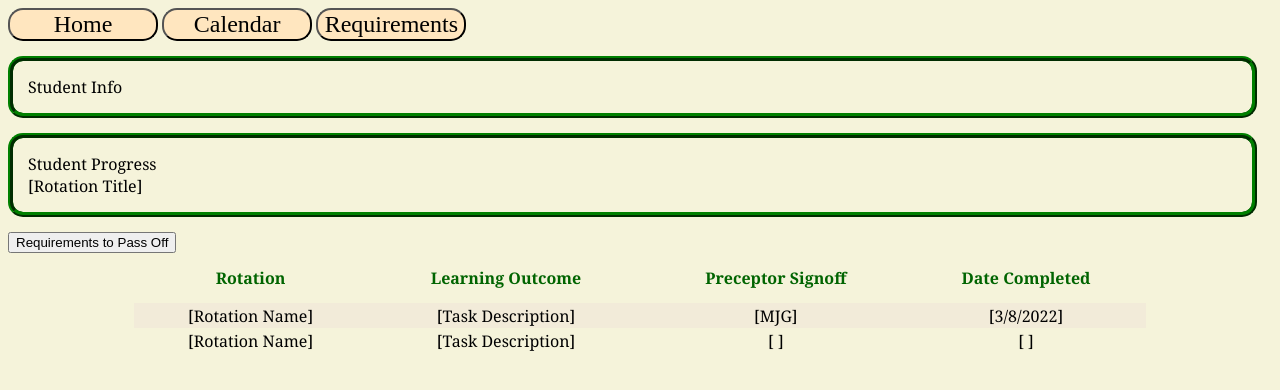
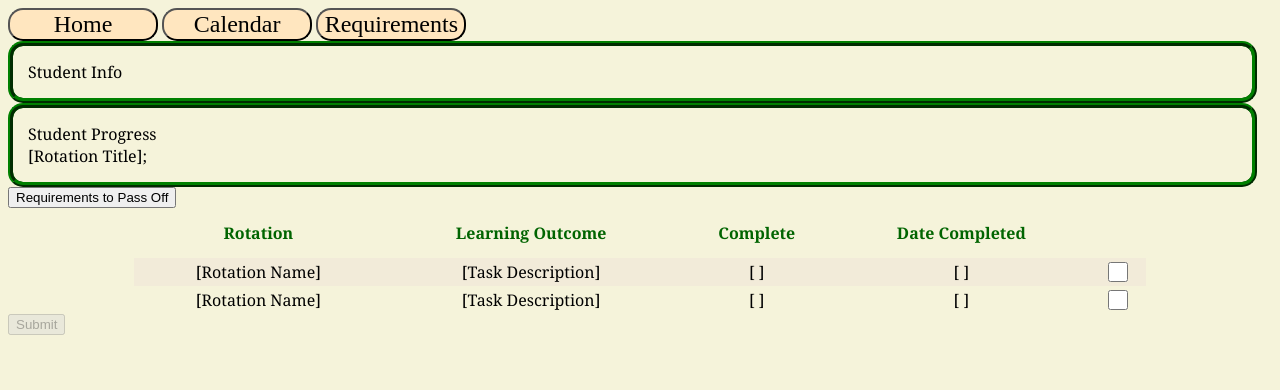
Before and after one commit to UVUinfo4430/info4430, a plain HTML site: page tasks.html in a window 1280 px wide. Drawn offline with Linux system fonts and the light colour scheme; a script that the page names is missing.

Commit message:
submit button

```diff
--- a/app.css
+++ b/app.css
@@ -96,7 +96,6 @@ h2{
     background-repeat: no-repeat;
 }
 
-
 .inventory-table input {
     width:100%;
     border:none;
@@ -154,9 +153,7 @@ body {
 .tableBodyRow:nth-child(odd){
     background-color: rgba(178, 89, 201, 0.05);
 }
-#latestUserScore {
-background-color: crimson;
-}
+
 .tableBodyRow:hover{
 background-color: rgb(16, 204, 63);
 }
@@ -172,7 +169,26 @@ height: 25px;
     margin-left: auto;
     margin-right: 15px;
 }
-div:not(:first-child):not(:last-child) {
+.div:not(:first-child):not(:last-child) {
 margin-top: 15px;
 margin-bottom: 15px;
 }
+.cb {
+	width: 20px;
+	height: 20px;
+	float: center;
+	color: #000000;
+}
+
+.scroll{
+    height:300px;
+    width:auto;
+    border:1px solid #ccc;
+    font:16px/26px Georgia, Garamond, Serif;
+    overflow:auto;"
+}
+
+.right{
+    float: right
+    padding";
+}
--- a/app.js
+++ b/app.js
@@ -92,6 +92,14 @@ function get_user_name(){
 }
 
 async function show_locations(){
+    //This function demonstrates how to render a view that is created in Airtable. The list of locations is a view of the Store table in airtable. It is shared in Airtable. The ID of the share is all that is needed to display the share embedded in this webpage. Generally Airtable shared items are visible by anyone with the link or id, so any data that must be secured should not be rendered using this method. However, it is a quick and easy way to display data stored in airtable.
+    const airtable_object_id="shrwz1d1aExJUIbUo"
+    const width = 400
+    //here the HTML of the page is configured to display the shared view in airtable.
+    tag("canvas").innerHTML=`<div class="center-screen"><iframe class="airtable-embed" src="https://airtable.com/embed/${airtable_object_id}?backgroundColor=cyan" frameborder="0" onmousewheel="" width="${width}" height="500" style="background-color: white; border: 1px solid #ccc;"></iframe></div>`
+    hide_menu()
+}
+async function show_rotations(){
     //This function demonstrates how to render a view that is created in Airtable. The list of locations is a view of the Store table in airtable. It is shared in Airtable. The ID of the share is all that is needed to display the share embedded in this webpage. Generally Airtable shared items are visible by anyone with the link or id, so any data that must be secured should not be rendered using this method. However, it is a quick and easy way to display data stored in airtable.
     const airtable_object_id="shrwz1d1aExJUIbUo"
     const width = 400
@@ -737,3 +745,6 @@ async function employee_list(){
     }
 
 }
+function isChecked(checkbox, sub1) {
+    document.getElementById(sub1).disabled = !checkbox.checked;
+}
--- a/tasks.html
+++ b/tasks.html
@@ -27,10 +27,9 @@
     <div class="user" value = "get_user_name">Student Info </div>
 
 
-
    <div class="user">Student Progress
        <section>
-           [Rotation Title] &nbsp;
+           [Rotation Title];
        </section>
    </div>
       <div>
@@ -42,24 +41,35 @@
                 <tr class="tableHeaderRow">
                     <th>Rotation</th>
                     <th>Learning Outcome</th>
-                    <th>Preceptor Signoff</th>
+                    <th>Complete</th>
                     <th>Date Completed</th>
+                    <th> </th>
                 </tr>
             </thead>
             <tbody class="table-Body"></tbody>
             <tr class="tableBodyRow">
                 <td>[Rotation Name]</td>
                 <td>[Task Description]</td>
-                <td>[MJG]</td>
-                <td>[3/8/2022]</td>
+                <td>[ ]</td>
+                <td>[ ]</td>
+                <td ><input  type="checkbox" id="termsChkbx"
+                    onchange="isChecked(this, 'sub1')" class="cb" /></td>
             </tr>
             <tr class="tableBodyRow">
                 <td>[Rotation Name]</td>
                 <td>[Task Description]</td>
-                <td>[ ] </td>
                 <td>[ ]</td>
+                <td>[ ]</td>
+                <td ><input  type="checkbox" id="termsChkbx"
+                    onchange="isChecked(this, 'sub1')" class="cb" /></td>
             </tr>
             </table>
+        </div>
+        <div>
+
+            <div>
+                <input class="right" type="submit" name="submit" value="Submit" id="sub1" disabled="disabled" />
+            </div>
         </div>
      </div>
     <script>
```
